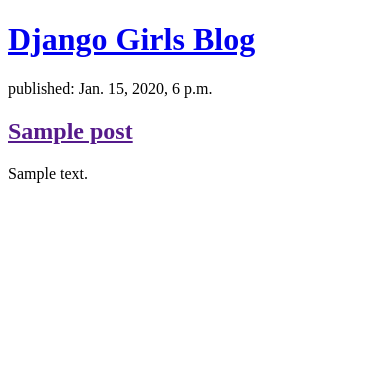
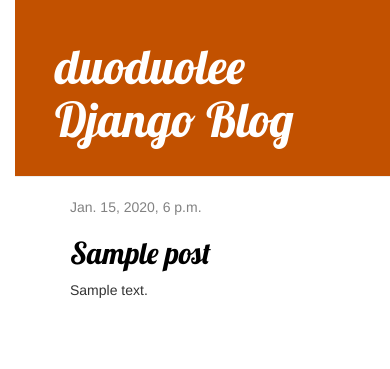
Before and after one commit to duoduolee/my-first-blog, a Django app: template blog/templates/blog/post_list.html in a window 390 px wide. Shown: the top 369 px of the page. Run offline with Django 3.2, Linux system fonts and the light colour scheme; the template is opened without the code that fills it: values that come from a table or form of the project are taken from there, others are empty; tables that the repository leaves empty hold one stand-in row (values such as "Sample post"); some libraries are stand-ins or nearby versions.

Commit message:
Added view and template for detailed blog post and CSS for the django website.

```diff
--- /dev/null
+++ b/blog/static/css/blog.css
@@ -0,0 +1,59 @@
+h1 a, h2 a {
+	color: #C25100;
+	font-family: 'Lobster';
+}
+
+
+body {
+    padding-left: 15px;
+}
+
+
+
+
+.page-header {
+    background-color: #C25100;
+    margin-top: 0;
+    padding: 20px 20px 20px 40px;
+}
+
+.page-header h1, .page-header h1 a, .page-header h1 a:visited, .page-header h1 a:active {
+    color: #ffffff;
+    font-size: 36pt;
+    text-decoration: none;
+}
+
+.content {
+    margin-left: 40px;
+}
+
+h1, h2, h3, h4 {
+    font-family: 'Lobster', cursive;
+}
+
+.date {
+    color: #828282;
+}
+
+.save {
+    float: right;
+}
+
+.post-form textarea, .post-form input {
+    width: 100%;
+}
+
+.top-menu, .top-menu:hover, .top-menu:visited {
+    color: #ffffff;
+    float: right;
+    font-size: 26pt;
+    margin-right: 20px;
+}
+
+.post {
+    margin-bottom: 70px;
+}
+
+.post h2 a, .post h2 a:visited {
+    color: #000000;
+}
--- /dev/null
+++ b/blog/templates/blog/base.html
@@ -0,0 +1,26 @@
+{% load static %}
+<html>
+<head>
+	<link rel="stylesheet" href="//maxcdn.bootstrapcdn.com/bootstrap/3.2.0/css/bootstrap.min.css">
+	<link rel="stylesheet" href="//maxcdn.bootstrapcdn.com/bootstrap/3.2.0/css/bootstrap-theme.min.css">
+	<link rel="stylesheet" href="{% static 'css/blog.css' %}">
+	<link href="//fonts.googleapis.com/css?family=Lobster&subset=latin,latin-ext" rel="stylesheet" type="text/css">
+
+	<title>duoduolee Django blog</title>
+</head>
+
+<body>
+    <div class="page-header">
+        <h1><a href="/">duoduolee Django Blog</a></h1>
+    </div>
+    <div class="content container">
+        <div class="row">
+            <div class="col-md-8">
+            {% block content %}
+            {% endblock %}
+            </div>
+        </div>
+    </div>
+</body>
+
+</html>
--- a/blog/templates/blog/post_list.html
+++ b/blog/templates/blog/post_list.html
@@ -1,26 +1,14 @@
-<!DOCTYPE html>
-<html>
-<head>
-	<title>The duoduolee blog</title>
-</head>
-<body>
 
-<div>
+{% extends 'blog/base.html' %}
 
-	<h1><a href="/">Django Girls Blog</a></h1>
-
-</div>
-
-
-{% for post in posts %}
-	<div>
-		<p>published:	{{ post.published_date }}</p>
-		<h2><a href="">{{ post.title }}</a></h2>
-		<p>{{ post.text|linebreaksbr }}</p>
-
-	</div>
-{% endfor %}
-
-
-</body>
-</html>
+{% block content %}
+	{% for post in posts %}
+	    <div class="post">
+	        <div class="date">
+	            {{ post.published_date }}
+	        </div>
+	        <h2><a href="{% url 'post_detail' pk=post.pk %}">{{ post.title }}</a></h2>
+	        <p>{{ post.text|linebreaksbr }}</p>
+	    </div>
+	{% endfor %}
+{% endblock %}
--- a/blog/urls.py
+++ b/blog/urls.py
@@ -3,4 +3,6 @@
 
 urlpatterns = [
     path('', views.post_list, name='post_list'),
+	path('post/<int:pk>/', views.post_detail, name='post_detail'),
+
 ]
```
Also changed, not shown: blog/templates/blog/post_detail.html (added, +13 -0 lines), blog/views.py (+6 -4 lines).
